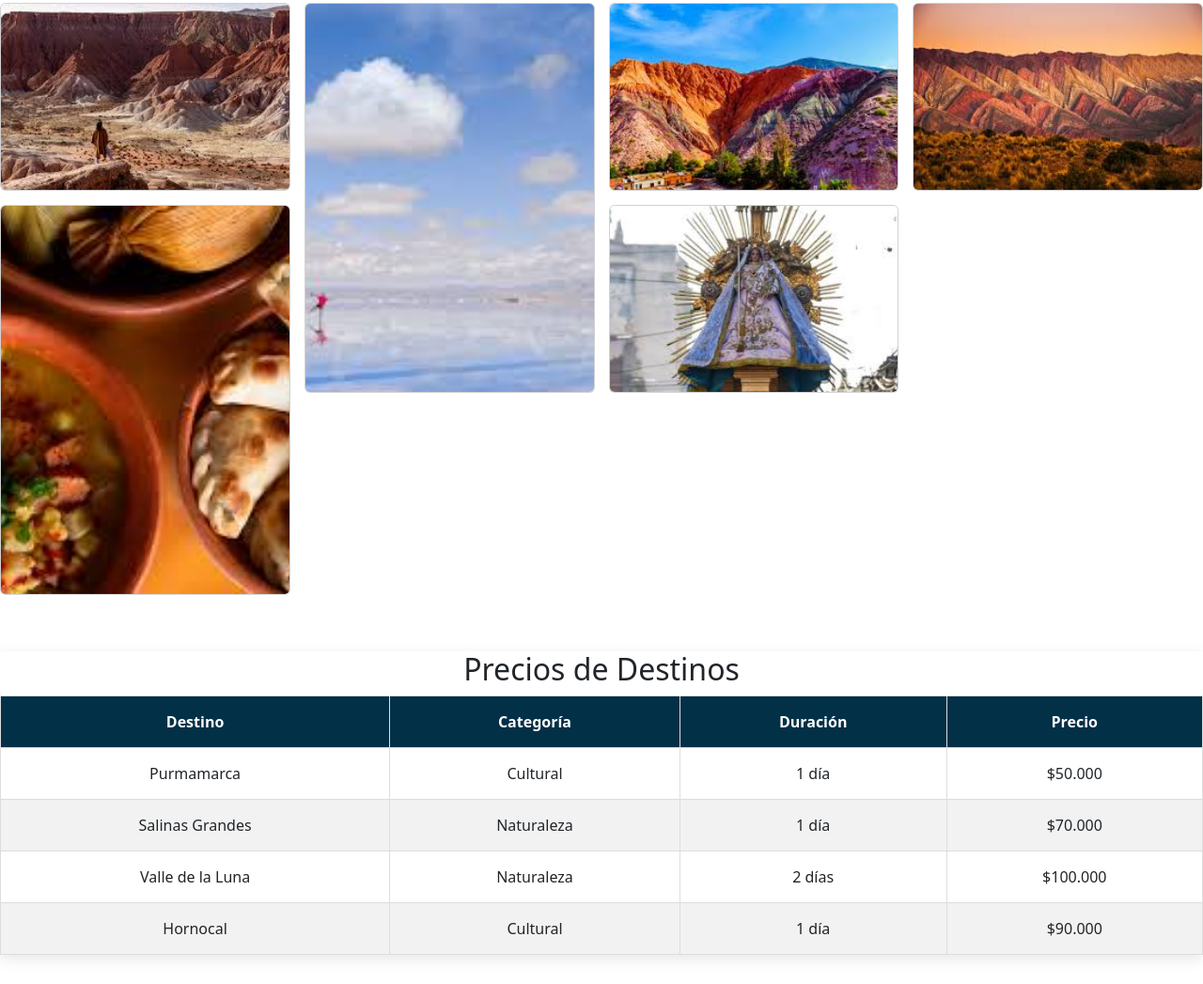
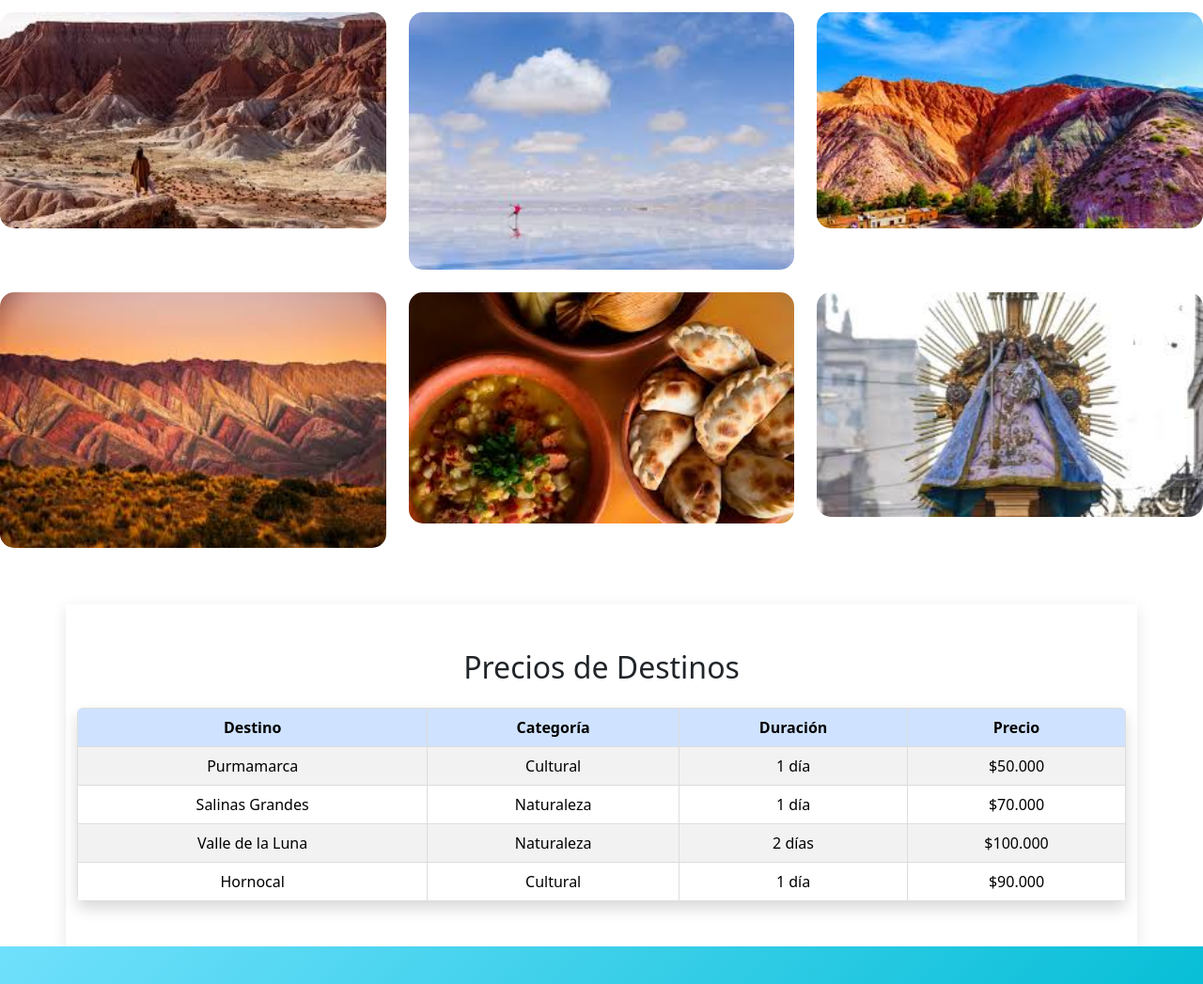
Before and after one commit to MamaniErick/Trabajo-Practico-3, a website: page destinos.html in a window 1280 px wide. Shown: the part 385-1432 px from the top of the page at 94% size. Drawn offline with nearby package versions, Linux system fonts and the light colour scheme.

Commit message:
Uso JQuery y Responsividad

```diff
--- a/css/estilos.css
+++ b/css/estilos.css
@@ -621,6 +621,8 @@ footer h3 {
 
 /****PAGINA DESTINOS******/
 
+/**** PÁGINA DESTINOS ****/
+
 .banner-pagina {
   background:
     linear-gradient(rgba(0, 0, 0, 0.6), rgba(0, 0, 0, 0.6)),
@@ -653,97 +655,85 @@ footer h3 {
   background: var(--color-primario);
 }
 
-.galeria {
+.galeria-masonry {
     display: grid;
-  grid-template-columns: repeat(auto-fill, minmax(250px, 1fr));
-  grid-auto-rows: 200px;
-  gap: 15px;
+    grid-template-columns: repeat(3, 1fr);
+    gap: 1.5rem;
+    margin-top: 30px;
 }
 
-.card {
+.destino-item {
+    width: 100%;
+}
+
+.destino-item .card {
     position: relative;
     overflow: hidden;
-  border-radius: 10px;
+    border: none;
+    border-radius: 15px;
+    transition: all 0.4s ease;
 }
 
-.card img {
-  width: 100%;
-  height: 100%;
-  object-fit: cover;
-  transition: transform 0.4s;
+.destino-item .card:hover {
+    transform: translateY(-10px);
+    box-shadow: 0 15px 35px rgba(0, 0, 0, 0.2);
 }
 
-.card:hover img {
+.destino-item img {
+    width: 100%;
+    height: auto;
+    display: block;
+    object-fit: cover;
+    transition: transform 0.5s ease;
+}
+
+.destino-item:hover img {
     transform: scale(1.1);
 }
 
 .overlay {
     position: absolute;
     inset: 0;
-  background: rgba(2, 48, 71, 0.7);
+    background: rgba(2, 48, 71, 0.75);
     color: white;
     display: flex;
     justify-content: center;
     align-items: center;
     opacity: 0;
-  transition: opacity 0.3s;
+    transition: opacity 0.4s ease;
 }
 
-.card:hover .overlay {
+.destino-item:hover .overlay {
     opacity: 1;
 }
 
-/* Efecto Masonry */
-.card:nth-child(2),
-.card:nth-child(5) {
-  grid-row: span 2;
+/* ===== RESPONSIVE ===== */
+@media (max-width: 992px) {
+    .galeria-masonry {
+        grid-template-columns: repeat(2, 1fr);
+    }
 }
 
-#cultural:checked ~ .galeria .card:not(.cultural),
-#naturaleza:checked ~ .galeria .card:not(.naturaleza),
-#gastronomico:checked ~ .galeria .card:not(.gastronomico),
-#religioso:checked ~ .galeria .card:not(.religioso) {
-  display: none;
+@media (max-width: 576px) {
+    .galeria-masonry {
+        grid-template-columns: 1fr;
+    }
+}
+.tabla-precios {
+  margin-top: 60px;
 }
 
-#todos:checked ~ .galeria .card {
-  display: block;
+.table-responsive {
+    border-radius: 15px;
+    overflow: hidden;
 }
 
-th,
-td {
-  padding: 12px;
-  border: 1px solid #ddd;
+.table tbody tr {
+    transition: all 0.3s ease;
 }
 
-th {
-  background: var(--color-primario);
-  color: white;
-}
-
-.tabla-precios {
-  margin: 60px auto;
-  text-align: center;
-}
-
-.tabla-responsive {
-  overflow-x: auto;
-}
-
-table {
-  width: 100%;
-  border-collapse: collapse;
-  background: white;
-}
-
-tr:hover {
-  background: #f1f1f1;
-}
-
-@media (max-width: 768px) {
-  .banner-pagina h1 {
-    font-size: 2rem;
-  }
+.table tbody tr:hover {
+    transform: scale(1.01);
 }
 
 /*****PAGINA PRECIOS*****/
--- a/destinos.html
+++ b/destinos.html
@@ -75,7 +75,7 @@
     </section>
 
     <!--FILTRAR-->
-    <section class="filtros contenedor">
+    <section class="filtros contenedor text-center">
         <h2>Filtrar por categoría</h2>
 
         <input type="radio" name="categoria" id="todos" checked>
@@ -91,59 +91,70 @@
             <label for="gastronomico">Gastronómico</label>
             <label for="religioso">Religioso</label>
         </div>
-        <div class="galeria">
-
-            <article class="card naturaleza">
+        <div class="galeria-masonry">
+            <article class="destino-item naturaleza">
+                <div class="card">
                     <img src="assets/img/destinos/valle.jpg" alt="Valle de la Luna">
                     <div class="overlay">
                         <h3>Valle de la Luna</h3>
                     </div>
+                </div>
             </article>
 
-            <article class="card naturaleza">
+            <article class="destino-item naturaleza">
+                <div class="card">
                     <img src="assets/img/destinos/salinas.jpg" alt="Salinas Grandes">
                     <div class="overlay">
                         <h3>Salinas Grandes</h3>
                     </div>
+                </div>
             </article>
 
-            <article class="card cultural">
+            <article class="destino-item cultural">
+                <div class="card">
                     <img src="assets/img/destinos/purmamarca.jpg" alt="Purmamarca">
                     <div class="overlay">
                         <h3>Purmamarca</h3>
                     </div>
+                </div>
             </article>
 
-            <article class="card cultural">
+            <article class="destino-item cultural">
+                <div class="card">
                     <img src="assets/img/destinos/hornocal.jpg" alt="Hornocal">
                     <div class="overlay">
                         <h3>Hornocal</h3>
                     </div>
+                </div>
             </article>
 
-            <article class="card gastronomico">
+            <article class="destino-item gastronomico">
+                <div class="card">
                     <img src="assets/img/destinos/gastronomia.jpg" alt="Gastronomía Jujeña">
                     <div class="overlay">
                         <h3>Gastronomía Jujeña</h3>
                     </div>
+                </div>
             </article>
 
-            <article class="card religioso">
+            <article class="destino-item religioso">
+                <div class="card">
                     <img src="assets/img/destinos/virgen-rio-blanco.jpg" alt="Virgen de Río Blanco">
                     <div class="overlay">
                         <h3>Virgen de Río Blanco</h3>
                     </div>
+                </div>
             </article>
-
         </div>
     </section>
 
     <!--TABLA-->
-    <section class="tabla-precios contenedor">
-        <h2>Precios de Destinos</h2>
-        <div class="tabla-responsive">
-            <table>
-                <thead>
+    <section class="tabla-precios container py-5">
+        <h2 class="text-center mb-4">Precios de Destinos</h2>
+
+        <div class="table-responsive shadow rounded">
+            <table class="table table-hover table-striped align-middle mb-0">
+                <thead class="table-primary">
                     <tr>
                         <th>Destino</th>
                         <th>Categoría</th>
--- a/js/main.js
+++ b/js/main.js
@@ -65,7 +65,29 @@ $(document).ready(function () {
     $(this).removeClass("is-valid").addClass("is-invalid");
   }
 
-  // DESTINOS
+  //DESTINOS
+  $('input[name="categoria"]').on('change', function () {
+
+      const categoria = $(this).attr('id');
+
+      if (categoria === 'todos') {
+          $('.destino-item').show();
+      } else {
+          $('.destino-item')
+              .hide()
+              .filter('.' + categoria)
+              .show();
+      }
+
+  });
+  $('.destino-item').hover(
+    function () {
+        $(this).find('img').stop().css('transform', 'scale(1.1)');
+    },
+    function () {
+        $(this).find('img').stop().css('transform', 'scale(1)');
+    }
+  );
   // AGENCIAS
 
   $(document).ready(function () {
```
Lines whose indentation alone changed are shown as unchanged.
